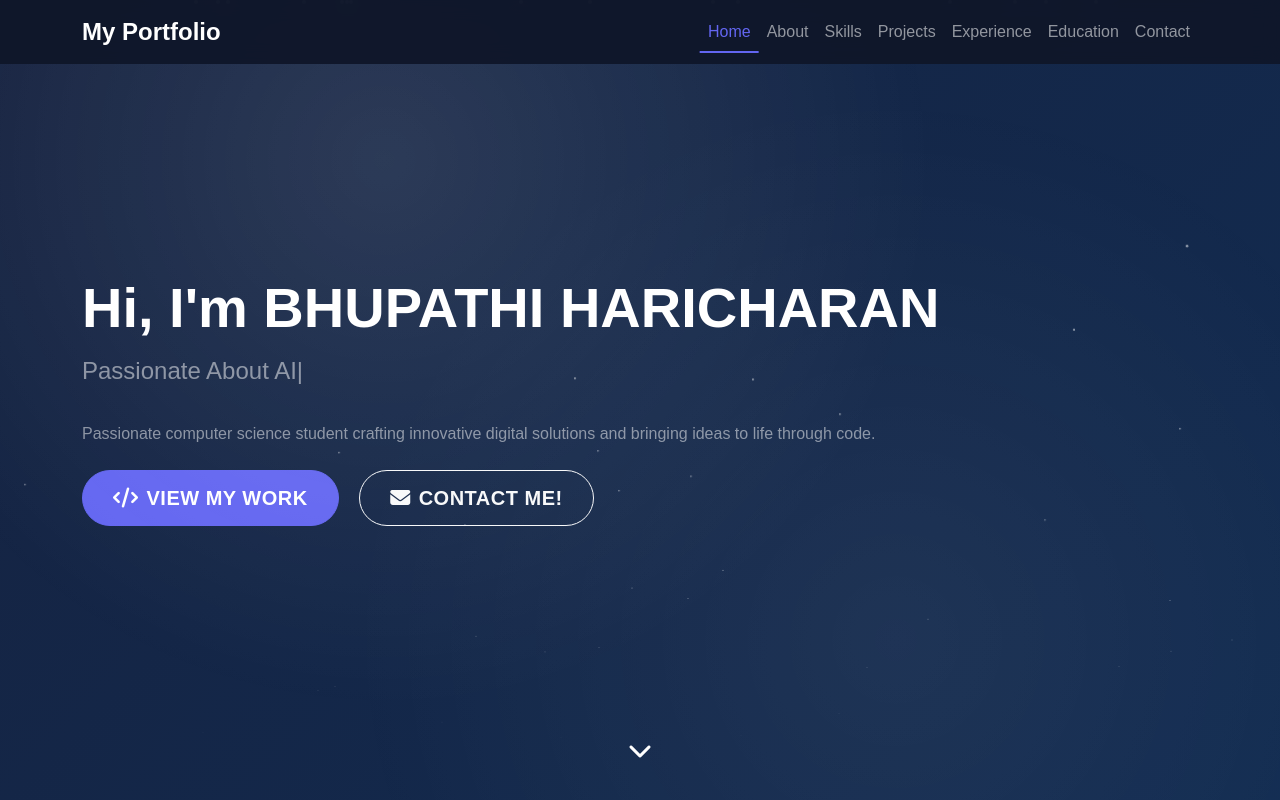
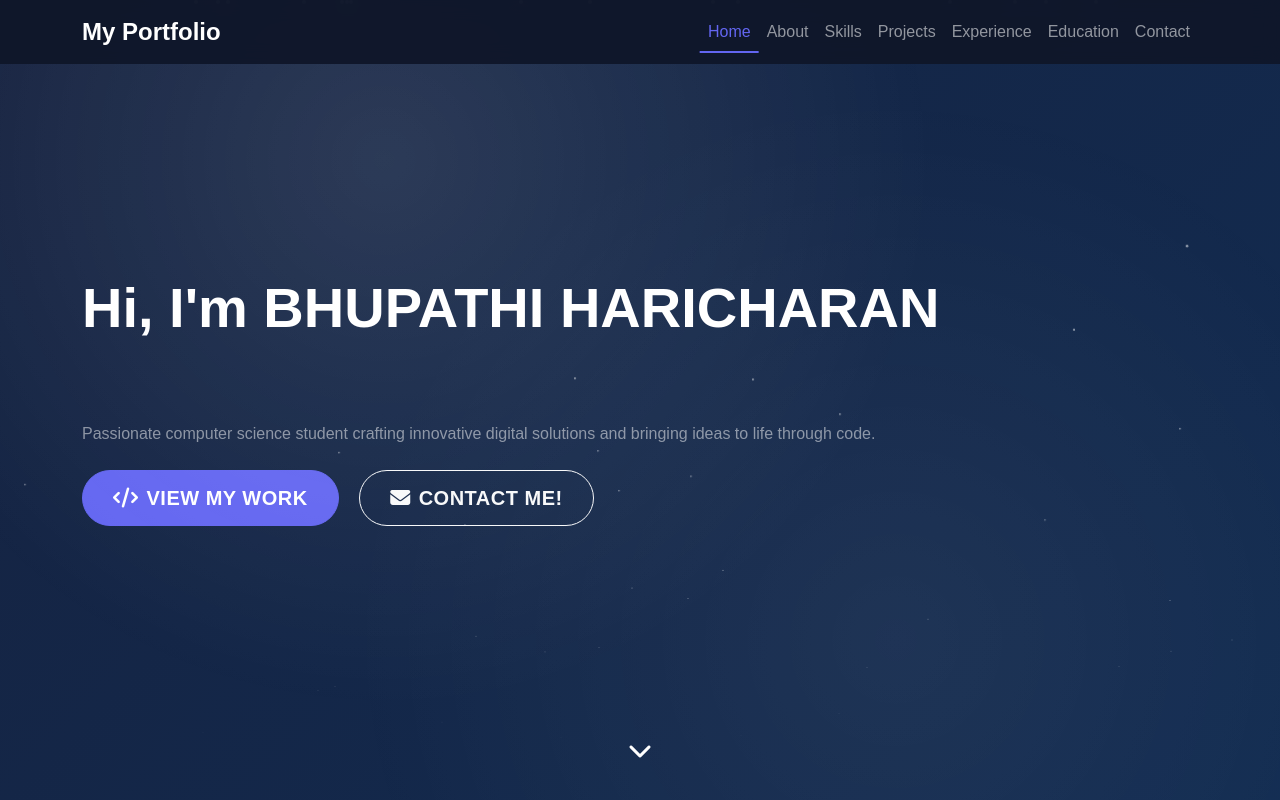
Before and after one commit to Haricharan2225/My-Portfolio, a plain HTML site: page portfolio.html in a window 1280 px wide. Shown: the top 800 px of the page. Drawn offline with nearby package versions, Linux system fonts and the light colour scheme.

Commit message:
Update portfolio.html

```diff
--- a/portfolio.html
+++ b/portfolio.html
@@ -93,22 +93,7 @@
 </section>
 
 <script src="https://cdn.jsdelivr.net/npm/typed.js@2.0.12"></script>
-<script>
-    var typed = new Typed("#typed-role", {
-        strings: [
-            "Web Developer",
-            "Passionate About AI",
-            "Problem Solver",
-            "Tech Explorer"
-        ],
-        typeSpeed: 70,
-        backSpeed: 40,
-        backDelay: 1500,
-        loop: true
-    });
-</script>
-
- <!-- About -->
+<!-- About -->
     <section id="about" class="py-5">
         <div class="container">
             <div class="row">
```
